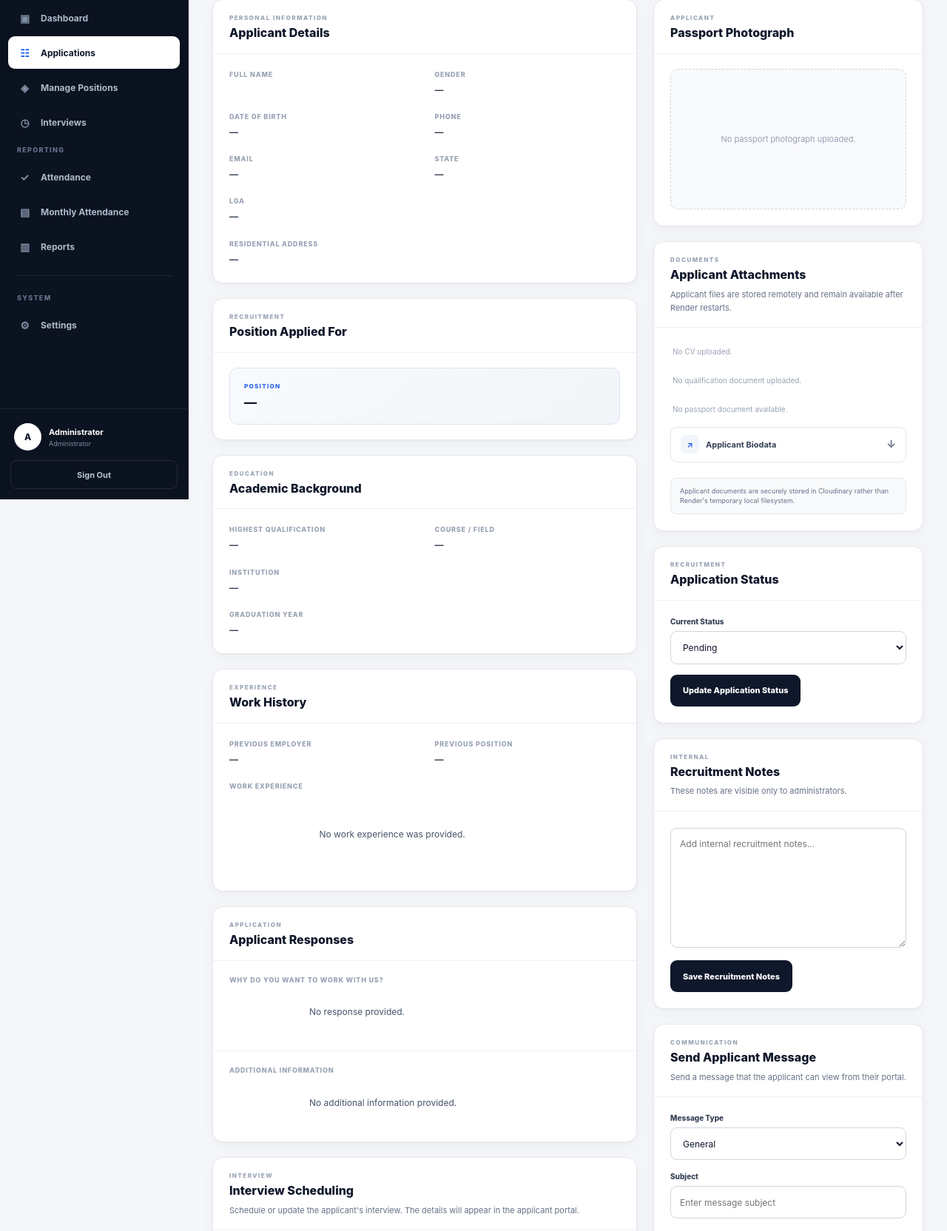
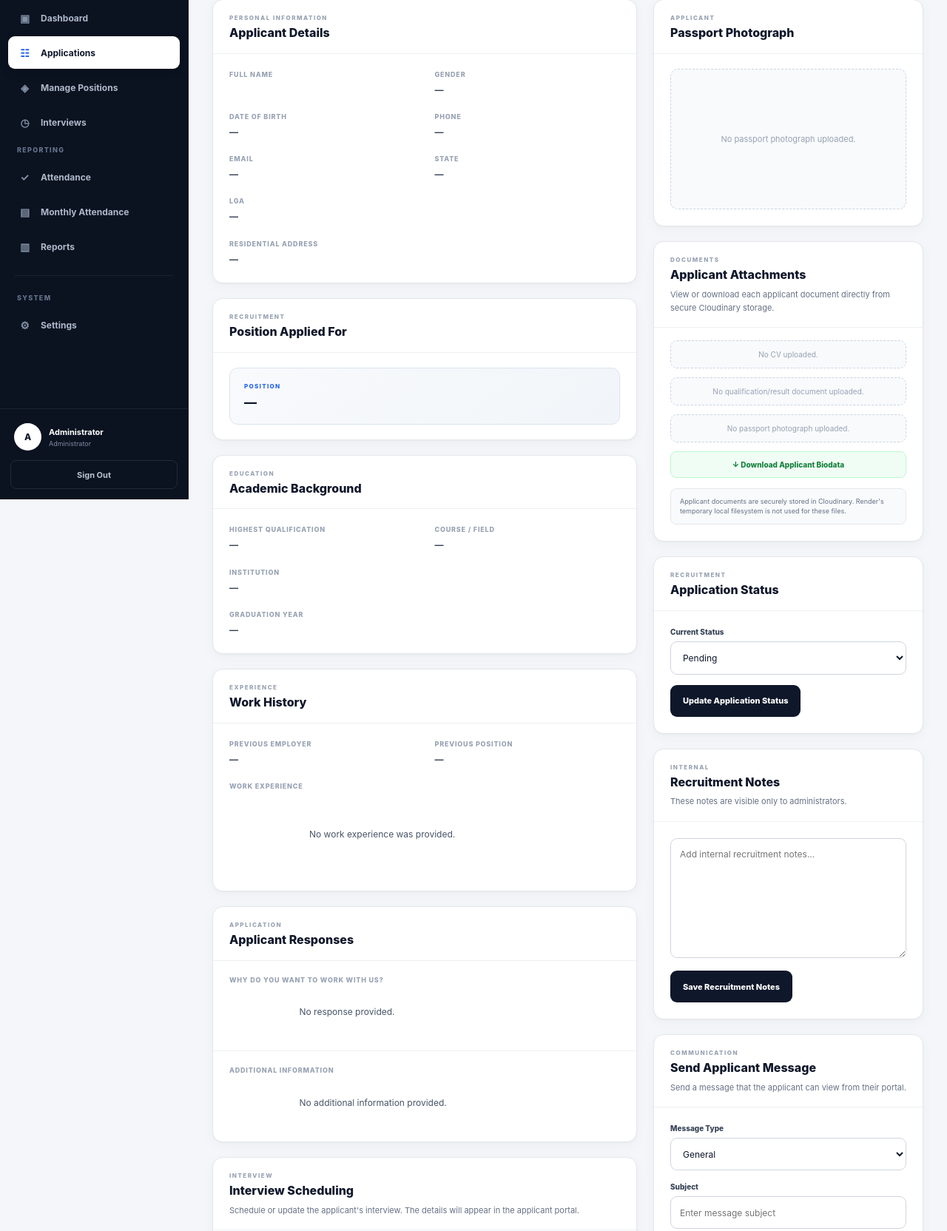
Before and after one commit to ifelodun/AV-KING-REGISTRATION, a Flask app: template templates/admin_application_details.html in a window 1280 px wide. Shown: the part 125-1789 px from the top of the page at 74% size. Run offline with Flask 3, Linux system fonts and the light colour scheme; the template is opened without the code that fills it, so the values that code supplies are empty; some libraries are stand-ins or nearby versions.

Commit message:
Update admin_application_details.html

```diff
--- a/templates/admin_application_details.html
+++ b/templates/admin_application_details.html
@@ -1,7 +1,9 @@
 <!DOCTYPE html>
+
 <html lang="en">
 
 <head>
+
 
 <meta charset="UTF-8">
 
@@ -1132,102 +1134,197 @@
         display: flex;
         flex-direction: column;
 
-            gap: 9px;
-        }
-
-
-        .document-link {
-
-            min-height: 48px;
-
-            padding: 0 13px;
+        gap: 12px;
+    }
+
+
+    .document-item {
+
+        padding: 14px;
+
+        border:
+            1px solid var(--border);
+
+        border-radius: 11px;
+
+        background: #ffffff;
+
+        transition:
+            border .18s ease,
+            box-shadow .18s ease;
+    }
+
+
+    .document-item:hover {
+
+        border-color: #cbd5e1;
+
+        box-shadow:
+            0 4px 12px rgba(15,23,42,.05);
+    }
+
+
+    .document-info {
 
         display: flex;
         align-items: center;
-            justify-content: space-between;
-
-            gap: 12px;
-
-            border:
-                1px solid var(--border);
-
-            border-radius: 9px;
-
-            background: #ffffff;
-
-            color: #344054;
-
-            text-decoration: none;
-
-            font-size: 11px;
-            font-weight: 750;
-
-            transition:
-                border .18s ease,
-                background .18s ease,
-                transform .18s ease;
-        }
-
-
-        .document-link:hover {
-
-            border-color: #b8c2d1;
-
-            background: #f8fafc;
-
-            transform: translateY(-1px);
-        }
-
-
-        .document-link span:first-child {
+
+        gap: 11px;
+
+        min-width: 0;
+
+        margin-bottom: 11px;
+    }
+
+
+    .document-icon {
+
+        width: 38px;
+        height: 38px;
 
         display: flex;
         align-items: center;
-
-            gap: 9px;
+        justify-content: center;
+
+        flex-shrink: 0;
+
+        border-radius: 9px;
+
+        background: var(--accent-light);
+
+        color: var(--accent);
+
+        font-size: 15px;
+        font-weight: 900;
+    }
+
+
+    .document-name {
 
         min-width: 0;
     }
 
 
-        .document-link span:first-child::before {
-
-            content: "↗";
-
-            width: 25px;
-            height: 25px;
-
-            display: inline-flex;
+    .document-name strong {
+
+        display: block;
+
+        color: #344054;
+
+        font-size: 11px;
+        font-weight: 800;
+    }
+
+
+    .document-name small {
+
+        display: block;
+
+        margin-top: 3px;
+
+        color: var(--text-muted);
+
+        font-size: 9px;
+
+        overflow: hidden;
+
+        text-overflow: ellipsis;
+
+        white-space: nowrap;
+    }
+
+
+    .document-actions {
+
+        display: grid;
+
+        grid-template-columns:
+            1fr 1fr;
+
+        gap: 8px;
+    }
+
+
+    .document-action {
+
+        min-height: 36px;
+
+        display: flex;
         align-items: center;
         justify-content: center;
 
-            flex-shrink: 0;
-
-            border-radius: 7px;
-
-            background: #f1f5f9;
-
-            color: var(--accent);
-
-            font-size: 11px;
-        }
-
-
-        .document-link span:last-child {
-
-            color: var(--text-muted);
-
-            font-size: 14px;
+        gap: 6px;
+
+        border-radius: 8px;
+
+        text-decoration: none;
+
+        font-size: 10px;
+        font-weight: 800;
+
+        transition:
+            transform .18s ease,
+            background .18s ease,
+            border .18s ease;
+    }
+
+
+    .document-action:hover {
+
+        transform: translateY(-1px);
+    }
+
+
+    .document-view {
+
+        border:
+            1px solid #bfdbfe;
+
+        background: #eff6ff;
+
+        color: #1d4ed8;
+    }
+
+
+    .document-view:hover {
+
+        background: #dbeafe;
+    }
+
+
+    .document-download {
+
+        border:
+            1px solid #bbf7d0;
+
+        background: #f0fdf4;
+
+        color: #15803d;
+    }
+
+
+    .document-download:hover {
+
+        background: #dcfce7;
     }
 
 
     .document-missing {
 
-            padding: 9px 3px;
+        padding: 12px;
+
+        border:
+            1px dashed #cbd5e1;
+
+        border-radius: 9px;
 
         color: var(--text-light);
 
+        background: #f8fafc;
+
         font-size: 10px;
+
+        text-align: center;
     }
 
 
@@ -1237,7 +1334,7 @@
 
     .cloudinary-note {
 
-            margin-top: 12px;
+        margin-top: 2px;
 
         padding: 10px 12px;
 
@@ -1668,15 +1765,20 @@
         .details-topbar h1 {
             font-size: 22px;
         }
+
+
+        .document-actions {
+            grid-template-columns: 1fr;
+        }
+
     }
 
 </style>
 
+
 </head>
 
-
 <body>
-
 
 <div class="admin-layout">
 
@@ -2491,7 +2593,7 @@
 
 
                 <!-- =================================================
-                         PASSPORT
+                     PASSPORT PREVIEW
                 ================================================== -->
 
                 <section class="details-card">
@@ -2516,13 +2618,16 @@
 
                             <img
                                 src="{{ url_for(
-                                        'admin_application_file',
+                                    'admin_view_file',
                                     filename=application.passport_filename
                                 ) }}"
                                 class="passport-preview"
                                 alt="Applicant passport photograph"
                                 loading="lazy"
-                                    onerror="this.style.display='none'; document.getElementById('passport-error').style.display='flex';"
+                                onerror="
+                                    this.style.display='none';
+                                    document.getElementById('passport-error').style.display='flex';
+                                "
                             >
 
 
@@ -2531,8 +2636,8 @@
                                 class="document-empty"
                                 style="display:none;"
                             >
-                                    Passport photograph could not be loaded.
-                                    Please check the stored Cloudinary file.
+                                Passport photograph could not be
+                                loaded.
                             </div>
 
 
@@ -2567,8 +2672,8 @@
                         </h2>
 
                         <p>
-                                Applicant files are stored remotely and
-                                remain available after Render restarts.
+                            View or download each applicant document
+                            directly from secure Cloudinary storage.
                         </p>
 
                     </div>
@@ -2577,136 +2682,236 @@
                     <div class="documents-list">
 
 
-                            <!-- CV -->
+                        <!-- =================================================
+                             CV
+                        ================================================== -->
 
                         {% if application.cv_filename %}
+
+                            <div class="document-item">
+
+                                <div class="document-info">
+
+                                    <div class="document-icon">
+                                        CV
+                                    </div>
+
+                                    <div class="document-name">
+
+                                        <strong>
+                                            Curriculum Vitae
+                                        </strong>
+
+                                        <small>
+                                            {{ application.cv_filename }}
+                                        </small>
+
+                                    </div>
+
+                                </div>
+
+
+                                <div class="document-actions">
+
+
+                                    <a
+                                        href="{{ url_for(
+                                            'admin_view_file',
+                                            filename=application.cv_filename
+                                        ) }}"
+                                        class="document-action document-view"
+                                        target="_blank"
+                                        rel="noopener noreferrer"
+                                    >
+                                        👁 View
+                                    </a>
+
 
                                     <a
                                         href="{{ url_for(
                                             'admin_download_file',
                                             filename=application.cv_filename
                                         ) }}"
-                                    class="document-link"
+                                        class="document-action document-download"
+                                    >
+                                        ↓ Download
+                                    </a>
+
+                                </div>
+
+                            </div>
+
+                        {% else %}
+
+                            <div class="document-missing">
+                                No CV uploaded.
+                            </div>
+
+                        {% endif %}
+
+
+
+                        <!-- =================================================
+                             RESULT / QUALIFICATION
+                        ================================================== -->
+
+                        {% if application.qualification_filename %}
+
+                            <div class="document-item">
+
+                                <div class="document-info">
+
+                                    <div class="document-icon">
+                                        PDF
+                                    </div>
+
+                                    <div class="document-name">
+
+                                        <strong>
+                                            Qualification / Result
+                                        </strong>
+
+                                        <small>
+                                            {{ application.qualification_filename }}
+                                        </small>
+
+                                    </div>
+
+                                </div>
+
+
+                                <div class="document-actions">
+
+
+                                    <a
+                                        href="{{ url_for(
+                                            'admin_view_file',
+                                            filename=application.qualification_filename
+                                        ) }}"
+                                        class="document-action document-view"
                                         target="_blank"
                                         rel="noopener noreferrer"
                                     >
-
-                                    <span>
-                                        Curriculum Vitae
-                                    </span>
-
-                                    <span>
-                                        ↗
-                                    </span>
-
+                                        👁 View
                                     </a>
 
-                            {% else %}
-
-                                <div class="document-missing">
-                                    No CV uploaded.
-                                </div>
-
-                            {% endif %}
-
-
-
-                            <!-- QUALIFICATION -->
-
-                            {% if application.qualification_filename %}
 
                                     <a
                                         href="{{ url_for(
                                             'admin_download_file',
                                             filename=application.qualification_filename
                                         ) }}"
-                                    class="document-link"
+                                        class="document-action document-download"
+                                    >
+                                        ↓ Download
+                                    </a>
+
+                                </div>
+
+                            </div>
+
+                        {% else %}
+
+                            <div class="document-missing">
+                                No qualification/result document
+                                uploaded.
+                            </div>
+
+                        {% endif %}
+
+
+
+                        <!-- =================================================
+                             PASSPORT
+                        ================================================== -->
+
+                        {% if application.passport_filename %}
+
+                            <div class="document-item">
+
+                                <div class="document-info">
+
+                                    <div class="document-icon">
+                                        IMG
+                                    </div>
+
+                                    <div class="document-name">
+
+                                        <strong>
+                                            Passport Photograph
+                                        </strong>
+
+                                        <small>
+                                            {{ application.passport_filename }}
+                                        </small>
+
+                                    </div>
+
+                                </div>
+
+
+                                <div class="document-actions">
+
+
+                                    <a
+                                        href="{{ url_for(
+                                            'admin_view_file',
+                                            filename=application.passport_filename
+                                        ) }}"
+                                        class="document-action document-view"
                                         target="_blank"
                                         rel="noopener noreferrer"
                                     >
-
-                                    <span>
-                                        Qualification / Result
-                                    </span>
-
-                                    <span>
-                                        ↗
-                                    </span>
-
+                                        👁 View
                                     </a>
 
-                            {% else %}
-
-                                <div class="document-missing">
-                                    No qualification document uploaded.
-                                </div>
-
-                            {% endif %}
-
-
-
-                            <!-- PASSPORT -->
-
-                            {% if application.passport_filename %}
 
                                     <a
                                         href="{{ url_for(
                                             'admin_download_file',
                                             filename=application.passport_filename
                                         ) }}"
-                                    class="document-link"
-                                    target="_blank"
-                                    rel="noopener noreferrer"
-                                >
-
-                                    <span>
-                                        Passport Photograph
-                                    </span>
-
-                                    <span>
-                                        ↗
-                                    </span>
-
+                                        class="document-action document-download"
+                                    >
+                                        ↓ Download
                                     </a>
 
+                                </div>
+
+                            </div>
+
                         {% else %}
 
                             <div class="document-missing">
-                                    No passport document available.
+                                No passport photograph uploaded.
                             </div>
 
                         {% endif %}
 
 
 
-                            <!-- BIODATA -->
+                        <!-- =================================================
+                             BIODATA
+                        ================================================== -->
 
                         <a
                             href="{{ url_for(
                                 'download_applicant_biodata',
                                 application_id=application.id
                             ) }}"
-                                class="document-link"
+                            class="document-action document-download"
                             target="_blank"
                             rel="noopener noreferrer"
                         >
-
-                                <span>
-                                    Applicant Biodata
-                                </span>
-
-                                <span>
-                                    ↓
-                                </span>
-
+                            ↓ Download Applicant Biodata
                         </a>
 
 
                         <div class="cloudinary-note">
 
                             Applicant documents are securely stored
-                                in Cloudinary rather than Render's temporary
-                                local filesystem.
+                            in Cloudinary. Render's temporary local
+                            filesystem is not used for these files.
 
                         </div>
 
@@ -3198,8 +3403,8 @@
 
 </main>
 
-</div>
-
+
+</div>
 
 </body>
 
```
Lines whose indentation alone changed are shown as unchanged.
